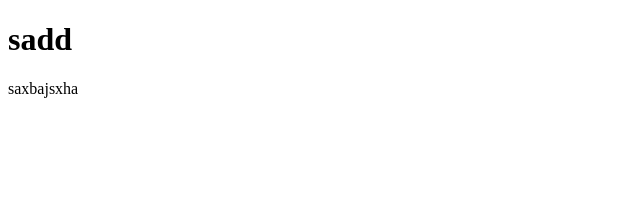
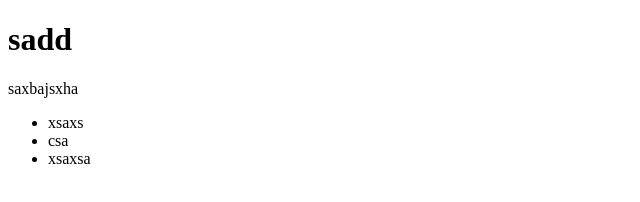
Before and after one commit to Joeljm123/git_turtorial, a plain HTML site: page index.html in a window 1280 px wide. Shown: the whole page, without its empty margins (0-640 px from the left). Drawn offline with Linux system fonts and the light colour scheme.

Commit message:
added list items

```diff
--- a/index.html
+++ b/index.html
@@ -8,5 +8,10 @@
 <body>
     <h1>sadd</h1>
     <p>saxbajsxha</p>
+    <ul>
+        <li>xsaxs</li>
+        <li>csa</li>
+        <li>xsaxsa</li>
+    </ul>
 </body>
 </html>
```
